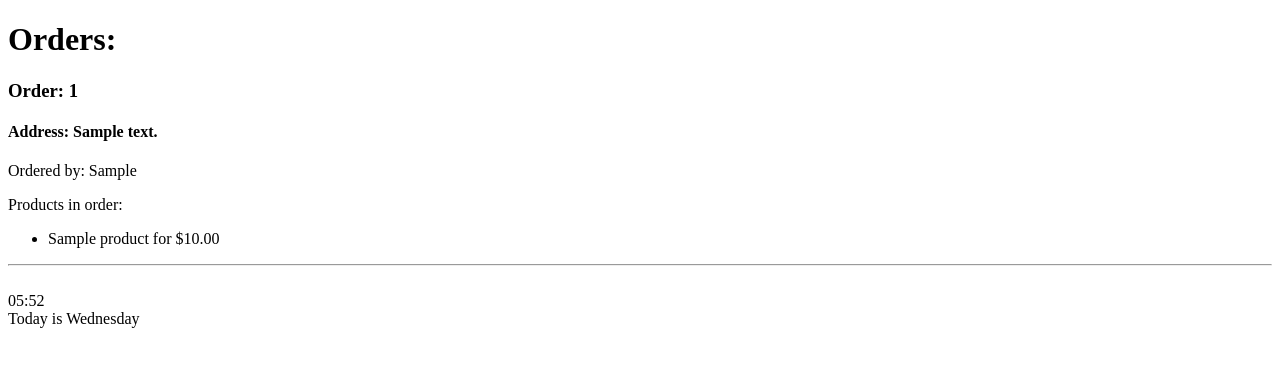
After one commit to evgborovoy/shopapp, a Django app: page /shop/orders/ in a window 1280 px wide. The commit adds this page. Shown: the top 367 px of the page. Run offline with Django 5.2, Linux system fonts and the light colour scheme; tables that the repository leaves empty hold one stand-in row (values such as "Sample post").

Commit message:
add Order model, view and template. Add class Meta for Product

```diff
--- a/mysite/shopapp/models.py
+++ b/mysite/shopapp/models.py
@@ -1,10 +1,23 @@
+from django.contrib.auth.models import User
 from django.db import models
 
 
 class Product(models.Model):
+    class Meta:
+        ordering = ["name", "price"]
+
     name = models.CharField(max_length=100)
     description = models.TextField(null=False, blank=True)
     price = models.DecimalField(default=0, max_digits=12, decimal_places=2)
     discount = models.SmallIntegerField(default=0)
     created_at = models.DateTimeField(auto_now_add=True)
     archived = models.BooleanField(default=False)
+
+
+class Order(models.Model):
+    delivery_address = models.TextField(null=True, blank=True)
+    promocode = models.CharField(max_length=20, null=False, blank=True)
+    created_at = models.DateTimeField(auto_now_add=True)
+    user = models.ForeignKey(User, on_delete=models.PROTECT)  # Создание связи. При удалении юзера возникнет ошибка,
+    # так как у него есть заказы
+    products = models.ManyToManyField(Product, related_name="orders")  # Создание связи many to many
--- /dev/null
+++ b/mysite/shopapp/templates/shopapp/orders-list.html
@@ -0,0 +1,31 @@
+{% extends "shopapp/base.html" %}
+
+{% block title %}
+  Orders List
+{% endblock %}
+
+{% block body %}
+  <h1>Orders:</h1>
+  {% if not orders %}
+    <li>There are no orders :(</li>
+  {% else %}
+    <div>
+    {% for order in orders %}
+      <div>
+        <h3>Order: {{ order.pk }}</h3>
+        <h4>Address: {{ order.delivery_address }}</h4>
+        <p>Ordered by: {% firstof order.user.first_name order.user.username %}</p>
+        <div>
+          Products in order:
+          <ul>
+            {% for product in order.products.all %}
+              <li>{{ product.name }} for ${{ product.price }}</li>
+            {% endfor %}
+          </ul>
+        </div>
+        <hr>
+      </div>
+    {% endfor %}
+    </div>
+  {% endif %}
+{% endblock %}
--- a/mysite/shopapp/templates/shopapp/products-list.html
+++ b/mysite/shopapp/templates/shopapp/products-list.html
@@ -15,6 +15,7 @@
         <p>Description: {{ product.description }}</p>
         <p>Price: {{ product.price }}</p>
         <p>Discount: {% firstof product.discount "no discount" %}</p>
+        <hr>
       </div>
     {% endfor %}
     </div>
--- a/mysite/shopapp/urls.py
+++ b/mysite/shopapp/urls.py
@@ -1,10 +1,10 @@
 from django.urls import path
 
-from shopapp.views import products_list
+from shopapp.views import products_list, orders_list
 
 app_name = "shopapp"
 
 urlpatterns = [
     path("products/", products_list, name="products_list"),
-
+    path("orders/", orders_list, name="orders_list"),
 ]
--- a/mysite/shopapp/views.py
+++ b/mysite/shopapp/views.py
@@ -1,7 +1,7 @@
 from django.http import HttpRequest, HttpResponse
 from django.shortcuts import render
 
-from shopapp.models import Product
+from shopapp.models import Product, Order
 
 
 def products_list(request: HttpRequest):
@@ -9,3 +9,10 @@ def products_list(request: HttpRequest):
         "products": Product.objects.all()
     }
     return render(request, "shopapp/products-list.html", context)
+
+
+def orders_list(request: HttpRequest):
+    context = {
+        "orders": Order.objects.select_related("user").prefetch_related("products").all(),
+    }
+    return render(request, "shopapp/orders-list.html", context)
```
Also changed, not shown: mysite/shopapp/management/commands/create_order.py (added, +21 -0 lines), mysite/shopapp/management/commands/update_order.py (added, +20 -0 lines), mysite/shopapp/migrations/0002_order.py (added), mysite/shopapp/migrations/0003_order_user.py (added), mysite/shopapp/migrations/0004_order_products.py (added).
